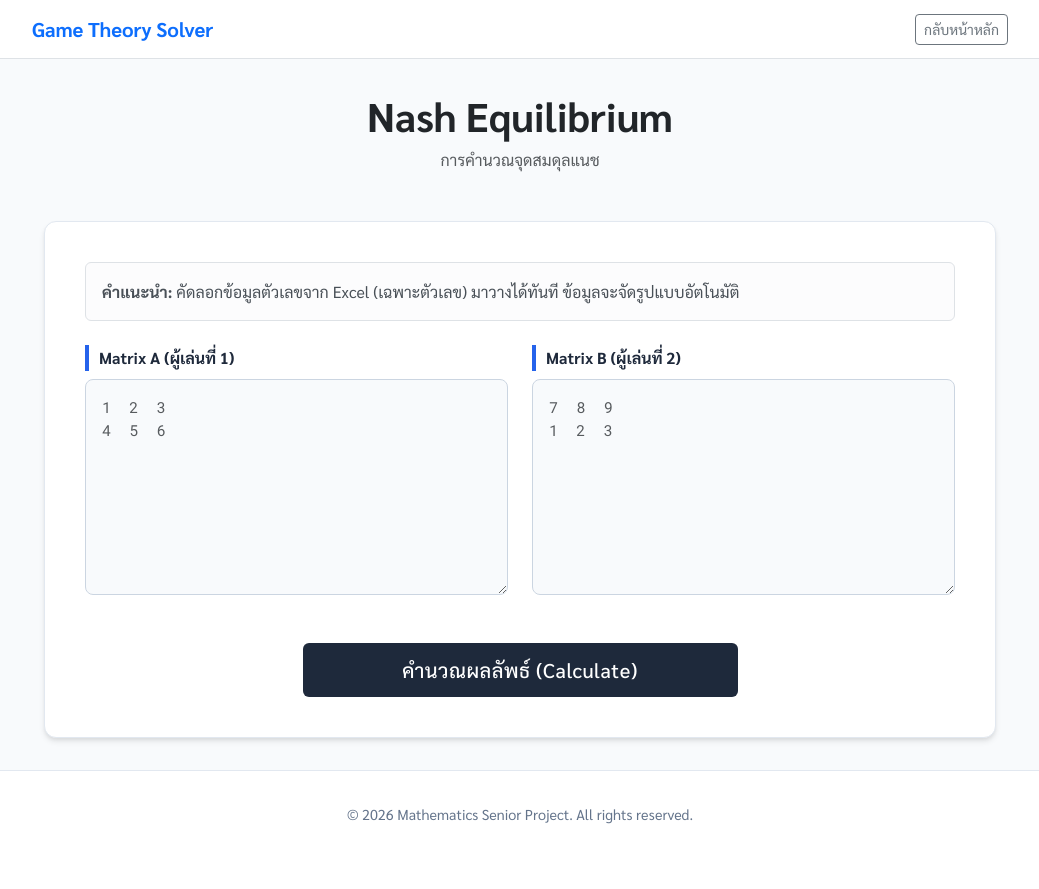
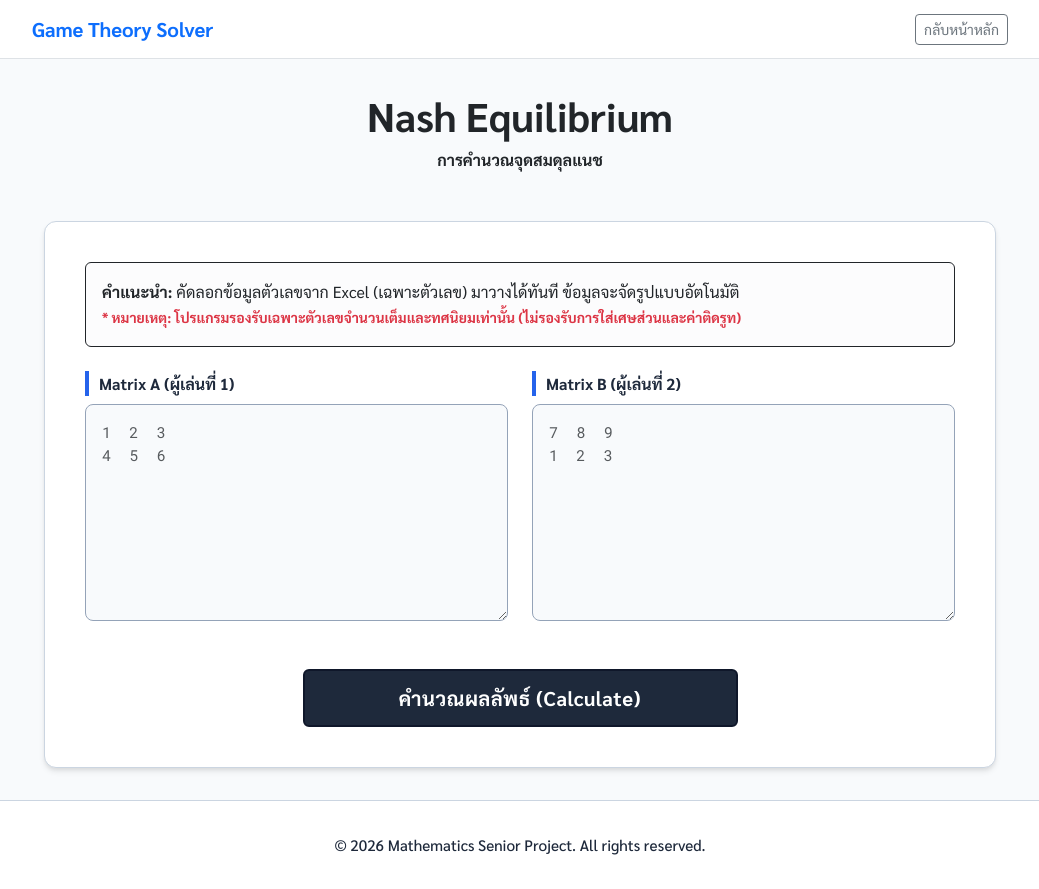
Before and after one commit to Nirania-W/Nash-and-Berge-equilibrium-Solver, a PHP site: page /cal_nash.php in a window 1280 px wide. Shown: the whole page, without its empty margins (120-1159 px from the left). Before the commit the page ends 824 px from the top, so only its background shows below. Run offline with PHP 8.4, Linux system fonts and the light colour scheme.

Commit message:
Add files via upload

```diff
--- a/cal_nash.php
+++ b/cal_nash.php
@@ -21,7 +21,7 @@
 
         <div class="text-center mb-5 mt-4">
             <h2 class="display-6 fw-bold text-dark">Nash Equilibrium</h2>
-            <p class="text-muted">การคำนวณจุดสมดุลแนช</p>
+            <p class="text-dark fw-bold">การคำนวณจุดสมดุลแนช</p>
         </div>
 
         <?php
@@ -71,9 +71,10 @@
         ?>
 
         <div class="card-custom">
-            <div class="alert alert-light border mb-4">
+            <div class="alert alert-light border border-dark mb-4 text-dark">
                 <i class="bi bi-info-circle-fill text-primary"></i>
-                <strong>คำแนะนำ:</strong> คัดลอกข้อมูลตัวเลขจาก Excel (เฉพาะตัวเลข) มาวางได้ทันที ข้อมูลจะจัดรูปแบบอัตโนมัติ
+                <strong>คำแนะนำ:</strong> คัดลอกข้อมูลตัวเลขจาก Excel (เฉพาะตัวเลข) มาวางได้ทันที ข้อมูลจะจัดรูปแบบอัตโนมัติ<br>
+                <span class="text-danger small fw-bold">* หมายเหตุ: โปรแกรมรองรับเฉพาะตัวเลขจำนวนเต็มและทศนิยมเท่านั้น (ไม่รองรับการใส่เศษส่วนและค่าติดรูท)</span>
             </div>
 
             <form method="post" action="">
@@ -111,19 +112,19 @@
                 <div class="row mb-5 g-3">
                     <div class="col-md-4">
                         <div class="result-box">
-                            <div class="text-muted small text-uppercase mb-2">Objective Function (F*)</div>
-                            <div class="result-value text-success"><?php echo number_format($result['F'], 6); ?></div>
+                            <div class="text-dark fw-bold small text-uppercase mb-2">Objective Function (F*)</div>
+                            <div class="result-value text-dark"><?php echo number_format($result['F'], 6); ?></div>
                         </div>
                     </div>
                     <div class="col-md-4">
                         <div class="result-box">
-                            <div class="text-muted small text-uppercase mb-2">Payoff Bound (p*)</div>
+                            <div class="text-dark fw-bold small text-uppercase mb-2">Payoff Bound (p*)</div>
                             <div class="result-value text-dark"><?php echo number_format($result['p'], 4); ?></div>
                         </div>
                     </div>
                     <div class="col-md-4">
                         <div class="result-box">
-                            <div class="text-muted small text-uppercase mb-2">Payoff Bound (q*)</div>
+                            <div class="text-dark fw-bold small text-uppercase mb-2">Payoff Bound (q*)</div>
                             <div class="result-value text-dark"><?php echo number_format($result['q'], 4); ?></div>
                         </div>
                     </div>
@@ -131,7 +132,7 @@
 
                 <div class="row g-4">
                     <div class="col-md-6">
-                        <h5 class="mb-3 text-primary">กลยุทธ์ผู้เล่นที่ 1 (Row Player)</h5>
+                        <h5 class="mb-3 text-dark">กลยุทธ์ผู้เล่นที่ 1 (Row Player)</h5>
                         <div class="table-responsive">
                             <table class="table table-bordered table-hover table-academic mb-0">
                                 <thead class="table-light">
@@ -143,8 +144,8 @@
                                 <tbody>
                                     <?php foreach ($result['x'] as $idx => $val): ?>
                                     <tr>
-                                        <td class="text-center fw-bold bg-light"><?php echo $idx + 1; ?></td>
-                                        <td class="text-end pe-4 <?php echo ($val > 0.0001) ? 'fw-bold text-primary' : 'text-muted'; ?>">
+                                        <td class="text-center fw-bold bg-light border-dark text-dark"><?php echo $idx + 1; ?></td>
+                                        <td class="text-end pe-4 <?php echo ($val > 0.0001) ? 'fw-bold text-dark' : 'text-dark'; ?>">
                                             <?php echo number_format($val, 6); ?>
                                         </td>
                                     </tr>
@@ -155,7 +156,7 @@
                     </div>
 
                     <div class="col-md-6">
-                        <h5 class="mb-3 text-primary">กลยุทธ์ผู้เล่นที่ 2 (Column Player)</h5>
+                        <h5 class="mb-3 text-dark">กลยุทธ์ผู้เล่นที่ 2 (Column Player)</h5>
                         <div class="table-responsive">
                             <table class="table table-bordered table-hover table-academic mb-0">
                                 <thead class="table-light">
@@ -167,8 +168,8 @@
                                 <tbody>
                                     <?php foreach ($result['y'] as $idx => $val): ?>
                                     <tr>
-                                        <td class="text-center fw-bold bg-light"><?php echo $idx + 1; ?></td>
-                                        <td class="text-end pe-4 <?php echo ($val > 0.0001) ? 'fw-bold text-primary' : 'text-muted'; ?>">
+                                        <td class="text-center fw-bold bg-light border-dark text-dark"><?php echo $idx + 1; ?></td>
+                                        <td class="text-end pe-4 <?php echo ($val > 0.0001) ? 'fw-bold text-dark' : 'text-dark'; ?>">
                                             <?php echo number_format($val, 6); ?>
                                         </td>
                                     </tr>
--- a/dec.css
+++ b/dec.css
@@ -6,9 +6,9 @@
     --accent-color: #2563eb;  /* Academic Blue */
     --bg-color: #f8fafc;      /* Very Light Blue-Grey */
     --card-bg: #ffffff;
-    --text-main: #334155;
-    --text-muted: #64748b;
-    --border-color: #e2e8f0;
+    --text-main: #1e293b;     /* ปรับให้เข้มขึ้นเกือบดำ */
+    --text-muted: #334155;    /* ปรับจากสีเทาอ่อนเป็นสีเทาเข้ม */
+    --border-color: #cbd5e1;  /* ปรับขอบให้เข้มขึ้นเล็กน้อย */
 }
 
 * {
@@ -32,7 +32,7 @@ h1, h2, h3, h4, h5 {
 }
 
 h1.project-title {
-    font-family: 'Playfair Display', serif; /* หัวข้อวิทยานิพนธ์ใช้ Serif ให้ดูขลัง */
+    font-family: 'Playfair Display', serif;
     font-size: 2.5rem;
     margin-bottom: 0.5rem;
     color: var(--primary-color);
@@ -41,7 +41,7 @@ h1.project-title {
 .subtitle {
     color: var(--text-muted);
     font-size: 1.1rem;
-    font-weight: 300;
+    font-weight: 500; /* ปรับให้หนาขึ้น */
 }
 
 /* Layout Elements */
@@ -64,14 +64,15 @@ h1.project-title {
 
 /* Form Elements */
 .matrix-input-area {
-    font-family: 'Roboto Mono', monospace; /* สำคัญมาก: เพื่อให้เลขตรงแถว */
+    font-family: 'Roboto Mono', monospace;
     font-size: 0.95rem;
     background-color: #f8fafc;
-    border: 1px solid #cbd5e1;
+    border: 1px solid #94a3b8; /* ขอบเข้มขึ้น */
     border-radius: 8px;
     padding: 1rem;
     line-height: 1.5;
     transition: all 0.3s ease;
+    color: #000; /* ตัวอักษรสีดำสนิท */
 }
 
 .matrix-input-area:focus {
@@ -96,8 +97,8 @@ h1.project-title {
     color: white;
     padding: 12px 30px;
     border-radius: 6px;
-    font-weight: 500;
-    border: none;
+    font-weight: 600;
+    border: 2px solid #0f172a; /* เพิ่มขอบสีเข้มตามที่อาจารย์แนะนำ */
     transition: all 0.3s ease;
     text-decoration: none;
     display: inline-block;
@@ -107,14 +108,15 @@ h1.project-title {
 .btn-academic:hover {
     background-color: var(--accent-color);
     color: white;
+    border-color: #1d4ed8;
     transform: translateY(-2px);
-    box-shadow: 0 4px 12px rgba(37, 99, 235, 0.2);
+    box-shadow: 0 4px 12px rgba(37, 99, 235, 0.3);
 }
 
 .btn-secondary-academic {
     background-color: white;
     color: var(--primary-color);
-    border: 1px solid var(--border-color);
+    border: 2px solid var(--primary-color); /* ขอบเข้มขึ้น */
 }
 
 .btn-secondary-academic:hover {
@@ -124,8 +126,8 @@ h1.project-title {
 
 /* Result Section styling */
 .result-box {
-    background-color: #f0f9ff; /* Light Blue tint */
-    border: 1px solid #bae6fd;
+    background-color: #f0f9ff;
+    border: 1px solid #7dd3fc; /* ขอบเข้มขึ้นนิดนึง */
     border-radius: 8px;
     padding: 1.5rem;
     text-align: center;
@@ -135,18 +137,18 @@ h1.project-title {
     font-family: 'Roboto Mono', monospace;
     font-size: 1.8rem;
     font-weight: 700;
-    color: var(--accent-color);
+    color: #000000; /* เปลี่ยนเป็นสีดำสนิทตามที่ขอ */
 }
 
 .table-academic th {
     background-color: var(--primary-color);
     color: white;
-    font-weight: 500;
+    font-weight: 600;
 }
 
 .table-academic td {
     font-family: 'Roboto Mono', monospace;
-    color: var(--text-main);
+    color: #000000; /* สีดำสนิท */
 }
 
 /* Footer */
@@ -154,8 +156,9 @@ h1.project-title {
     text-align: center;
     padding: 2rem;
     margin-top: auto;
-    color: var(--text-muted);
-    font-size: 0.9rem;
+    color: var(--text-main); /* ใช้สีเข้มขึ้น */
+    font-size: 0.95rem;
+    font-weight: 500;
     border-top: 1px solid var(--border-color);
     background: white;
 }
```
Also changed, not shown: cal_berge.php (+14 -13 lines), index.php (+7 -7 lines), 1 other file.
